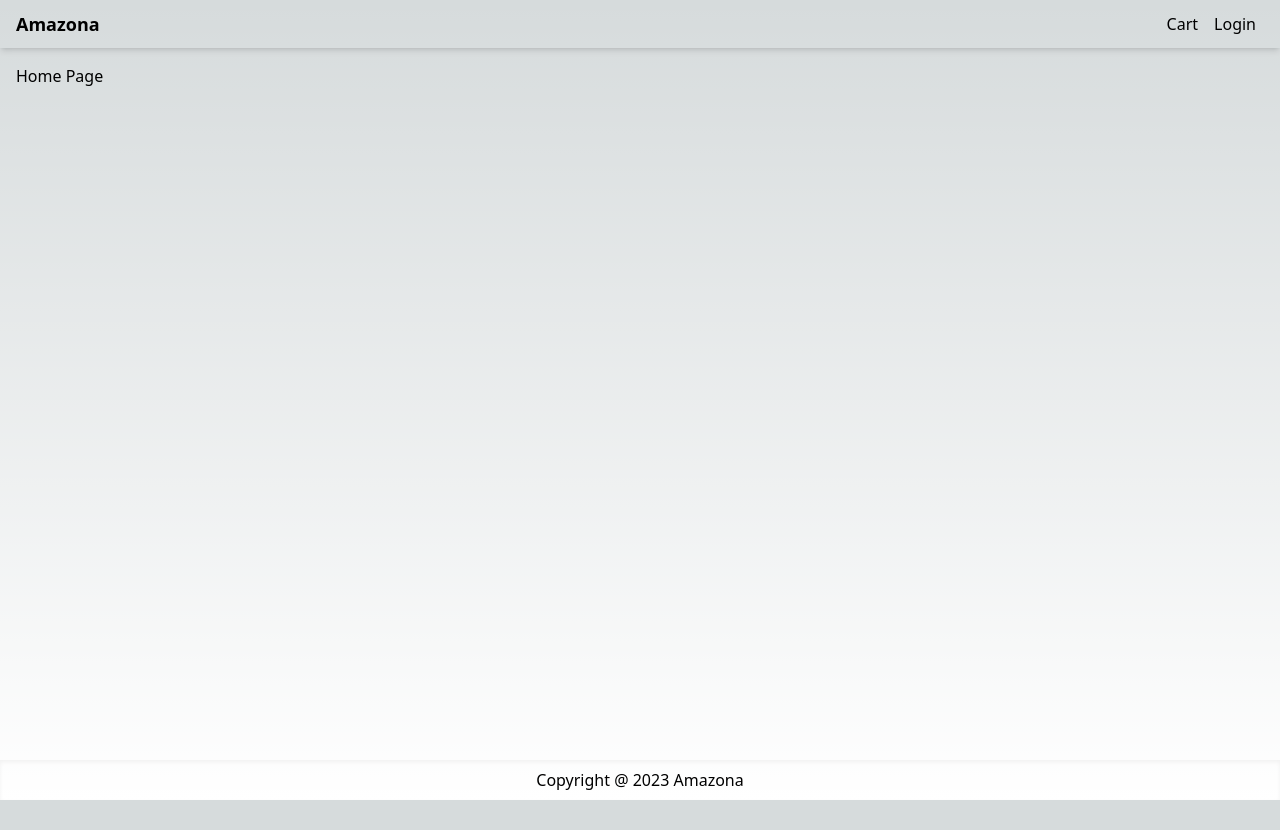
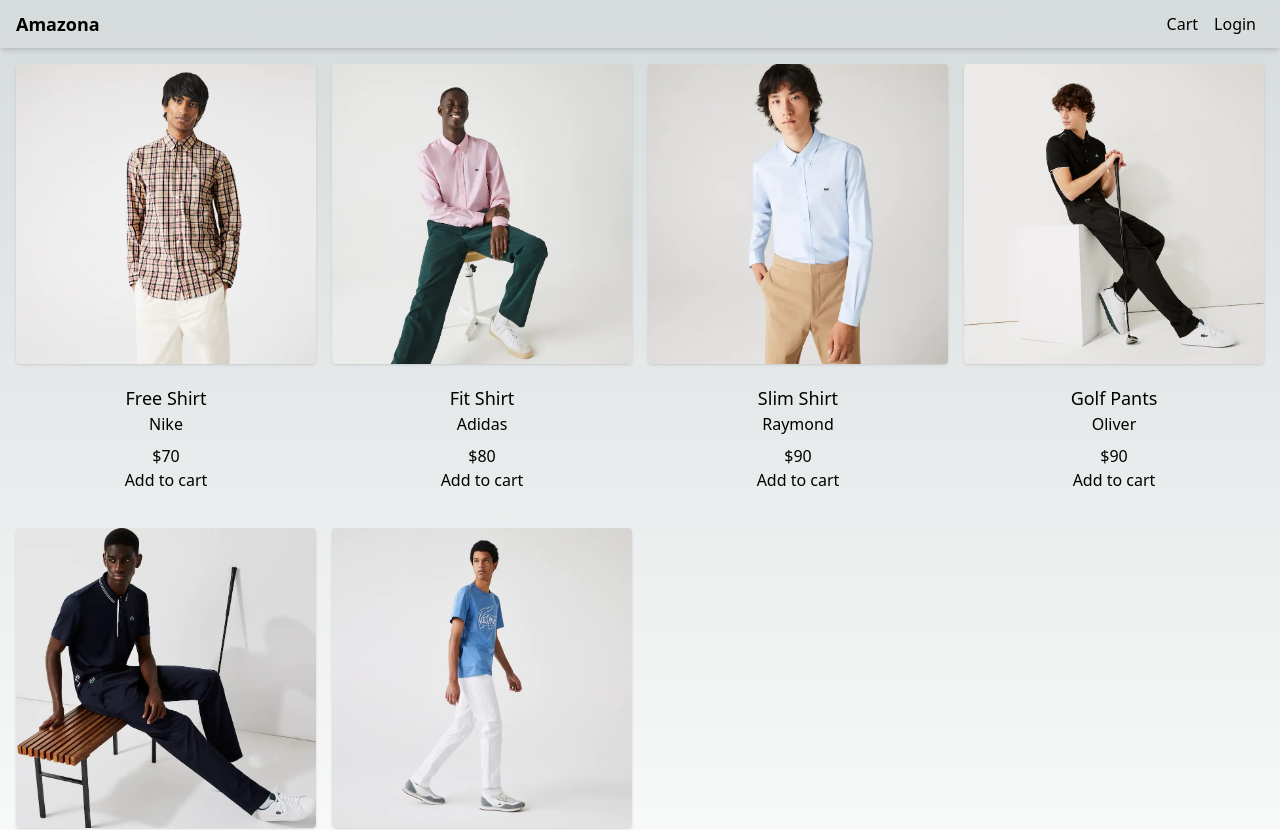
Before and after one commit to MuhammedAliDilek/E-commerce-Store, a Next.js app: page / in a window 1280 px wide. Shown: the top 830 px of the page. Before the commit the page ends 800 px from the top, so only its background shows below. Built offline with nearby package versions, Linux system fonts and the light colour scheme.

Commit message:
homepage product added

```diff
--- /dev/null
+++ b/components/Productitems.js
@@ -0,0 +1,31 @@
+/* eslint-disable @next/next/no-img-element */
+import Link from "next/link";
+import React from "react";
+
+export default function Productitems({ product }) {
+  return (
+    <div className="card">
+      <Link href={"/product/${product.slug}"} legacyBehavior>
+        <a>
+          <img
+            src={product.image}
+            alt={product.name}
+            className="rounded shadow"
+          />
+        </a>
+      </Link>
+      <div className="flex flex-col items-center justify-center p-5">
+        <Link href={"/product/${product.slug}"} legacyBehavior>
+          <a>
+            <h2 className="text-lg">{product.name}</h2>
+          </a>
+        </Link>
+        <p className="mb-2">{product.brand}</p>
+        <p>${product.price}</p>
+        <button className="primary-button" type="button">
+          Add to cart
+        </button>
+      </div>
+    </div>
+  );
+}
--- a/src/pages/index.js
+++ b/src/pages/index.js
@@ -1,5 +1,15 @@
 import Layout from "../../components/Layout";
+import ProductItem from "../../components/Productitems";
+import data from "../../utils/data";
 
 export default function Home() {
-  return <Layout title="Home Page">Home Page</Layout>;
+  return (
+    <Layout title="Home Page">
+      <div className="grid grid-cols-1 gap-4 md:grid-cols-3 lg:grid-cols-4">
+        {data.products.map((product) => (
+          <ProductItem product={product} key={product.slug}></ProductItem>
+        ))}
+      </div>
+    </Layout>
+  );
 }
--- a/utils/data.js
+++ b/utils/data.js
@@ -1,18 +1,18 @@
-import bcrypt from "bcryptjs";
-
+/* import bcrypt from "bcryptjs";
+ */
 const data = {
   users: [
     {
       name: "John",
       email: "admin@example.com",
-      password: bcrypt.hashSync("123456"),
-      isAdmin: true,
+      /*       password: bcrypt.hashSync("123456"),
+       */ isAdmin: true,
     },
     {
       name: "Jane",
       email: "user@example.com",
-      password: bcrypt.hashSync("123456"),
-      isAdmin: false,
+      /*       password: bcrypt.hashSync("123456"),
+       */ isAdmin: false,
     },
   ],
   products: [
```
